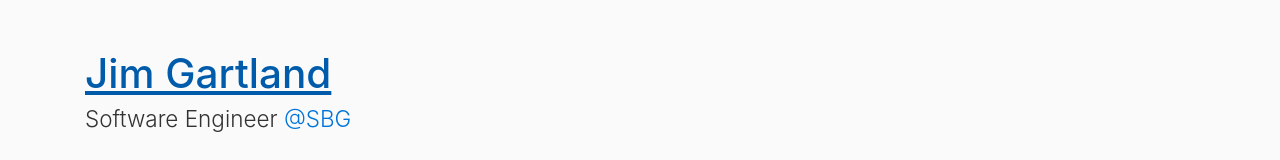
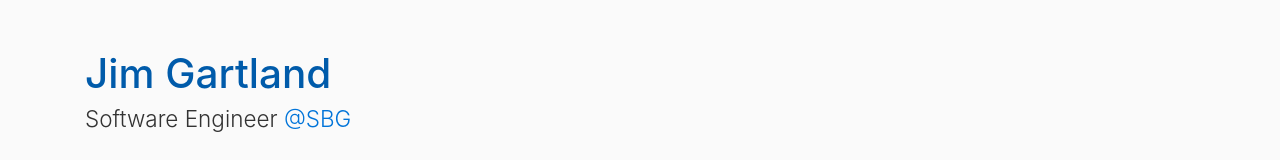
Before and after one commit to jim-og/danube.io, a React (Create React App) app: page / in a window 1280 px wide. In both pictures the pointer is over the link "Jim Gartland". Shown: the top 160 px of the page. Built offline with nearby package versions, Linux system fonts and the light colour scheme.

Commit message:
Change header icon link hover cover, remove hyperlink underlines

```diff
--- a/src/App.css
+++ b/src/App.css
@@ -16,6 +16,7 @@
     --link-color: #dee2e6;
     --link-color-hover: #09d3ac;
     --heading-color: #fff;
+    --heading-color-hover: #09d3ac;
     --hr-color: rgba(255, 255, 255, 0.1);
   }
 }
@@ -52,7 +53,7 @@ a {
 }
 a:hover {
   color: var(--link-color-hover);
-  text-decoration: underline;
+  text-decoration: none;
   text-decoration-skip-ink: auto;
 }
 h1,
```
